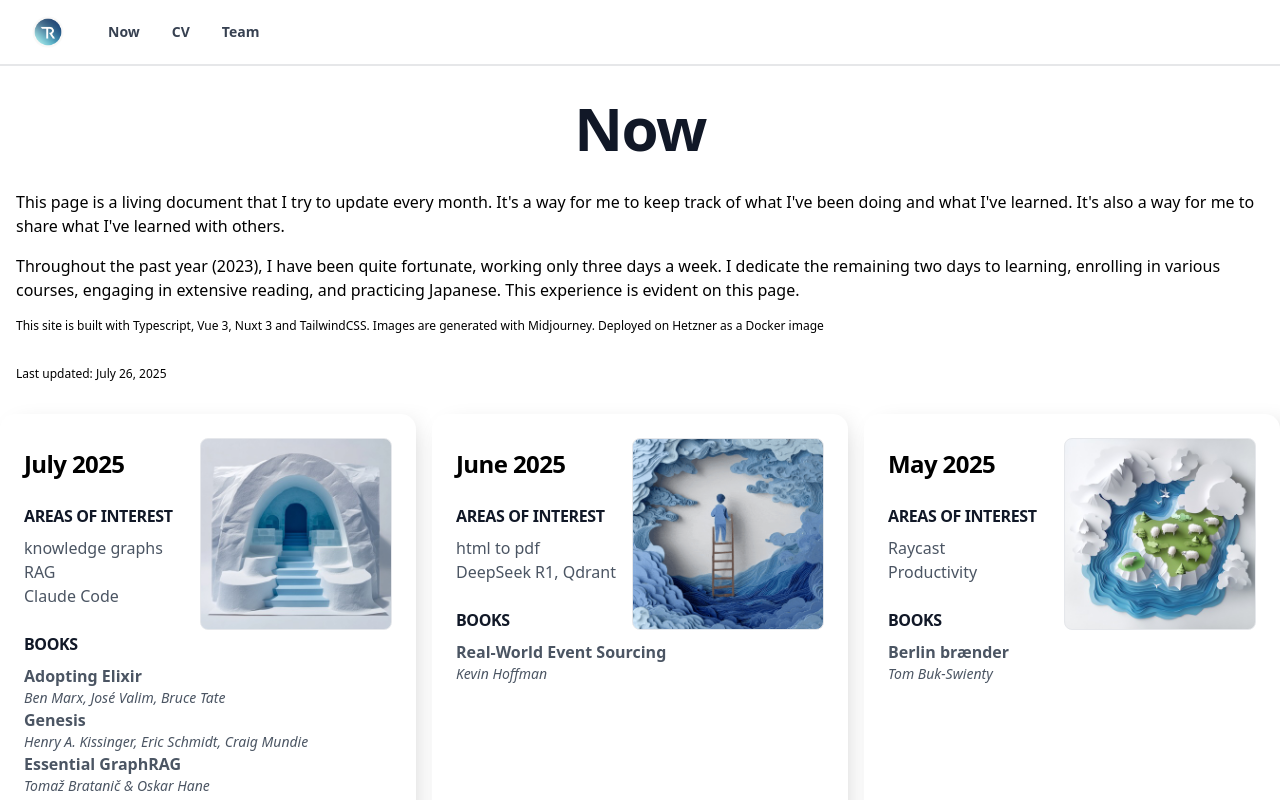
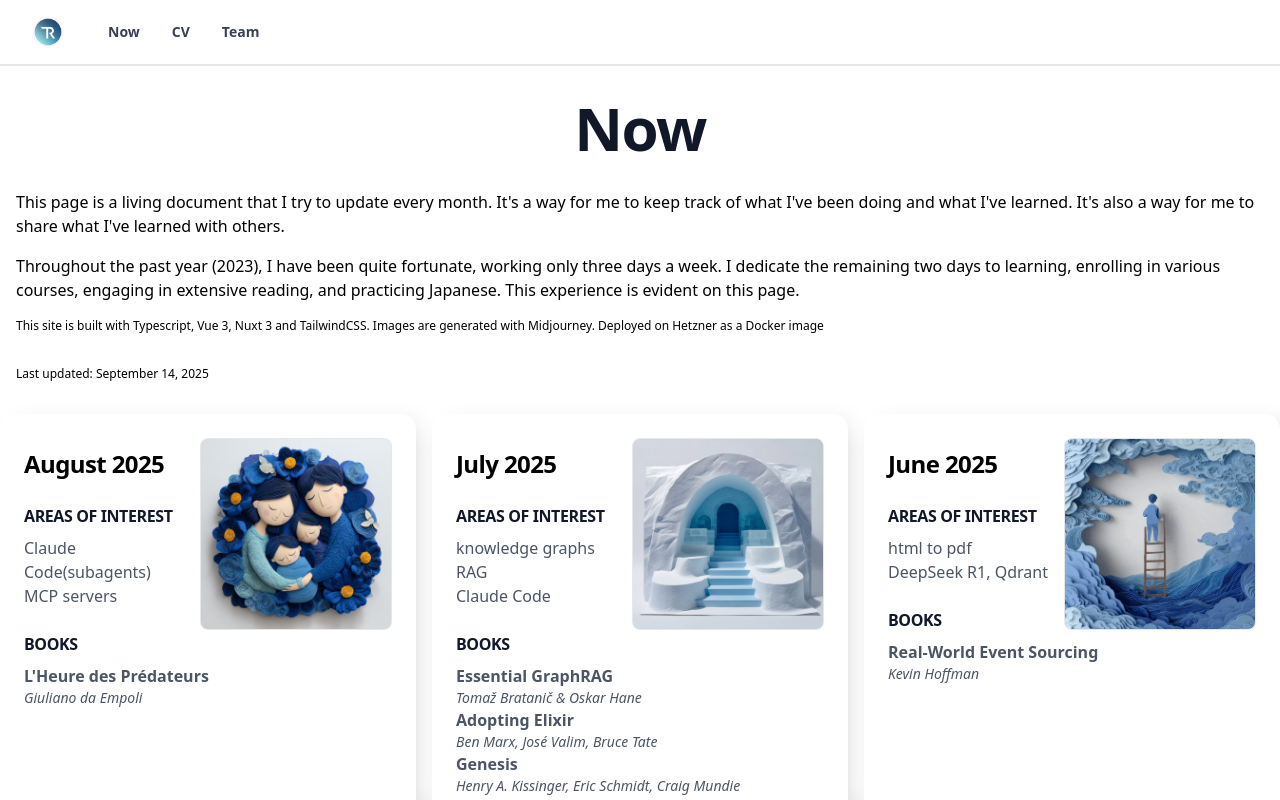
Before and after one commit to ringling/nuxt_ringling_info, a Nuxt app: page /now in a window 1280 px wide. Shown: the top 800 px of the page. Built offline with nearby package versions, Linux system fonts and the light colour scheme.

Commit message:
add august 2025

```diff
--- a/pages/now.vue
+++ b/pages/now.vue
@@ -13,9 +13,25 @@
         generated with
         Midjourney. Deployed on Hetzner as a Docker image
       </div>
-      <div class="m-4 mb-8 text-xs">Last updated: July 26, 2025</div>
+      <div class="m-4 mb-8 text-xs">Last updated: September 14, 2025</div>
 
       <div class="grid grid-cols-1 md:grid-cols-2 xl:grid-cols-3 gap-4">
+
+        <div class="block max-w p-6 bg-white markdown neu">
+          <div  class="bg-contain bg-no-repeat bg-center border bg-[url('/img/olivia.png')] lg:w-48 lg:h-48 md:w-32 md:h-32 h-16 w-16 rounded-lg float-right" />
+          <h5 class="mb-2 mt-4 text-2xl font-bold tracking-tight text-black">August 2025</h5>
+          <div class="font-normal text-gray-700">
+            <h3>Areas of interest</h3>
+            <ul>
+              <li>Claude Code(subagents)</li>
+              <li>MCP servers</li>
+            </ul>
+            <h3>Books</h3>
+            <ul>
+              <li class="grid grid-cols-1"> <b>L'Heure des Prédateurs</b> <em class="whitespace-nowrap">Giuliano da Empoli</em> </li>
+            </ul>
+          </div>
+        </div>
 
         <div class="block max-w p-6 bg-white markdown neu">
           <div  class="bg-contain bg-no-repeat bg-center border bg-[url('/img/icehotel.jpg')] lg:w-48 lg:h-48 md:w-32 md:h-32 h-16 w-16 rounded-lg float-right" />
@@ -29,10 +45,9 @@
             </ul>
             <h3>Books</h3>
             <ul>
+              <li class="grid grid-cols-1"> <b>Essential GraphRAG</b> <em class="whitespace-nowrap">Tomaž Bratanič & Oskar Hane</em> </li>
               <li class="grid grid-cols-1"> <b>Adopting Elixir</b> <em class="whitespace-nowrap">Ben Marx, José Valim, Bruce Tate</em> </li>
               <li class="grid grid-cols-1"> <b>Genesis</b> <em class="whitespace-nowrap">Henry A. Kissinger, Eric Schmidt, Craig Mundie</em> </li>
-              <li class="grid grid-cols-1"> <b>Essential GraphRAG</b> <em class="whitespace-nowrap">Tomaž Bratanič & Oskar Hane</em> </li>
-              <li class="grid grid-cols-1"> <b>L'Heure des Prédateurs</b> <em class="whitespace-nowrap">Giuliano da Empoli</em> </li>
             </ul>
           </div>
         </div>
```
Also changed, not shown: public/img/olivia.png (added).
